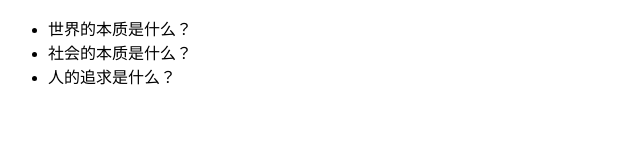
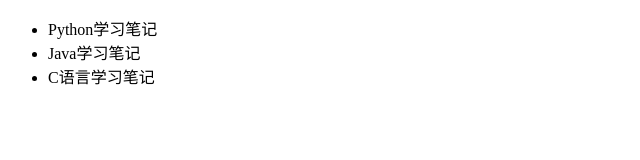
Before and after one commit to sunjingsong/Mosheng, a plain HTML site: page index.html in a window 1280 px wide. Shown: the whole page, without its empty margins (0-640 px from the left). Drawn offline with Linux system fonts and the light colour scheme.

Commit message:
Update index.html

```diff
--- a/index.html
+++ b/index.html
@@ -6,9 +6,9 @@
     </head>
     <body>
     <ul>
-        <li>世界的本质是什么？</li>
-        <li>社会的本质是什么？</li>
-        <li>人的追求是什么？</li>
+        <li>Python学习笔记</li>
+        <li>Java学习笔记</li>
+        <li>C语言学习笔记</li>
     </ul>
 
     </body>
```
